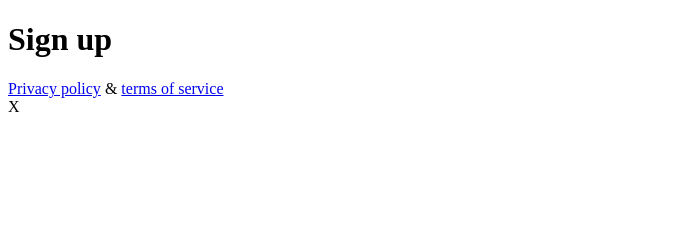
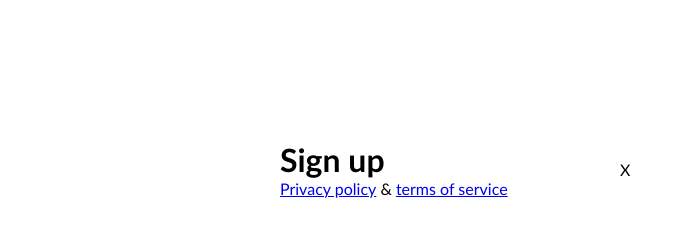
Before and after one commit to EvP8/51-grupe-sign-up, a website: page index.html in a window 1280 px wide. Shown: the whole page, without its empty margins (0-685 px from the left). Drawn offline with Linux system fonts and the light colour scheme.

Commit message:
Form HTML structure

```diff
--- a/index.html
+++ b/index.html
@@ -10,7 +10,7 @@
 </head>
 <body>
     <main class="container">
-        <div>
+        <div class="left-column">
             <h1>Sign up</h1>
             <footer>
                 <a href="#">Privacy policy</a>
@@ -18,9 +18,10 @@
                 <a href="#">terms of service</a>
             </footer>
         </div>
-        <div>
+        <div class="right-column">
             <div>X</div>
 
+        </div>
     </main>
 </body>
 </html>
--- a/main.css
+++ b/main.css
@@ -0,0 +1,34 @@
+body,
+body * {
+    margin: 0;
+    padding: 0;
+    vertical-align: top;
+    box-sizing: border-box;
+}
+
+body {
+    font-family: 'Gill Sans', 'Gill Sans MT', Calibri, 'Trebuchet MS', sans-serif;
+}
+
+main {
+
+}
+
+.container {
+    width: 800px;
+    margin-top: 100px;
+    margin-left: calc(50% - 400px);
+}
+
+.left-column {
+    width: 40%;
+    float: left;
+    padding: 40px;
+
+}
+
+.right-column {
+    width: 60%;
+    float: left;
+    padding: 60px;
+}
```
